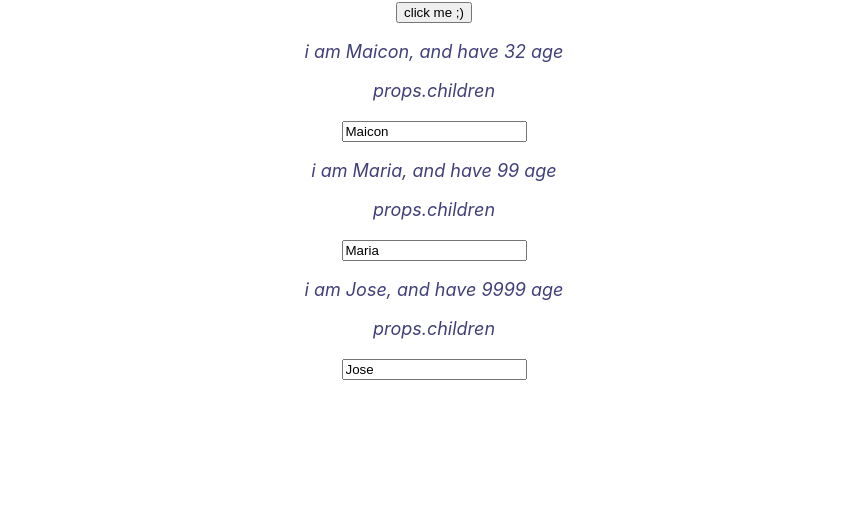
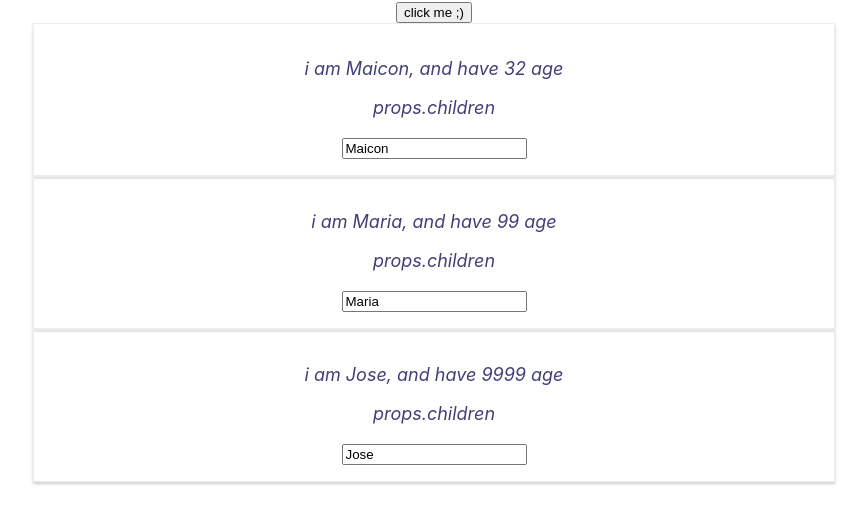
Before and after one commit to maiconmoretto/react-course-udemy, a React (Create React App) app: page / in a window 1280 px wide. Shown: the top 524 px of the page, without its empty margins (206-1073 px from the left). Built offline with nearby package versions, Linux system fonts and the light colour scheme.

Commit message:
Leasson-48: Adding Styling with Stylesheets

```diff
--- a/src/App.js
+++ b/src/App.js
@@ -28,8 +28,9 @@ const [ personsState, setPersonsState ] = useState({
         { name:'Maria2', age:20 },
         { name: event.target.value, age:30 }
       ]
-  })
+    })
   }
+
 
   return (
     <div className="App ">
--- /dev/null
+++ b/src/Person/Person.css
@@ -0,0 +1,8 @@
+.Person {
+    width: 60%;
+    margin: auto;
+    border: 1px solid #eee;
+    box-shadow: 0 2px 3px #ccc;
+    padding: 16px;
+    text-align: center;
+}
--- a/src/Person/Person.js
+++ b/src/Person/Person.js
@@ -1,9 +1,10 @@
 import React from "react";
+import './Person.css';
 
 const person = (props) => {
   // return <p onClick={props.click}> i am {props.name}, and have {props.age} age</p>;
   return (
-    <div>
+    <div className="Person">
       <p onClick={props.click}> i am {props.name}, and have {props.age} age</p>
       <p>props.children</p>
       <input type="text" onChange={props.changed} value={props.name}/>
```
